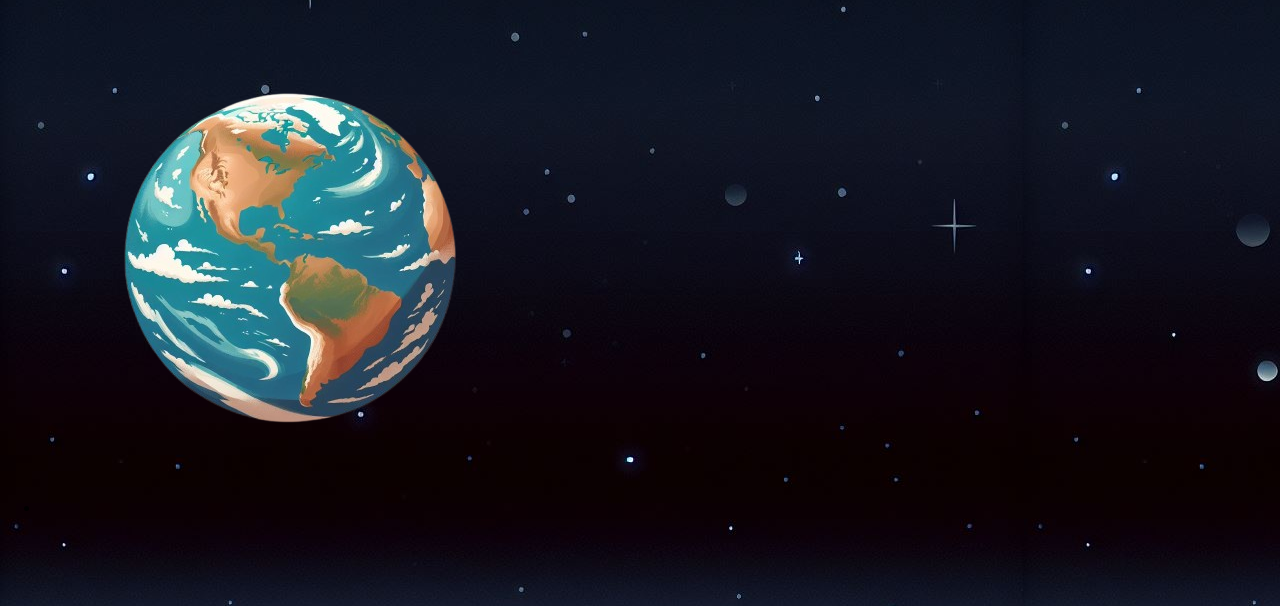
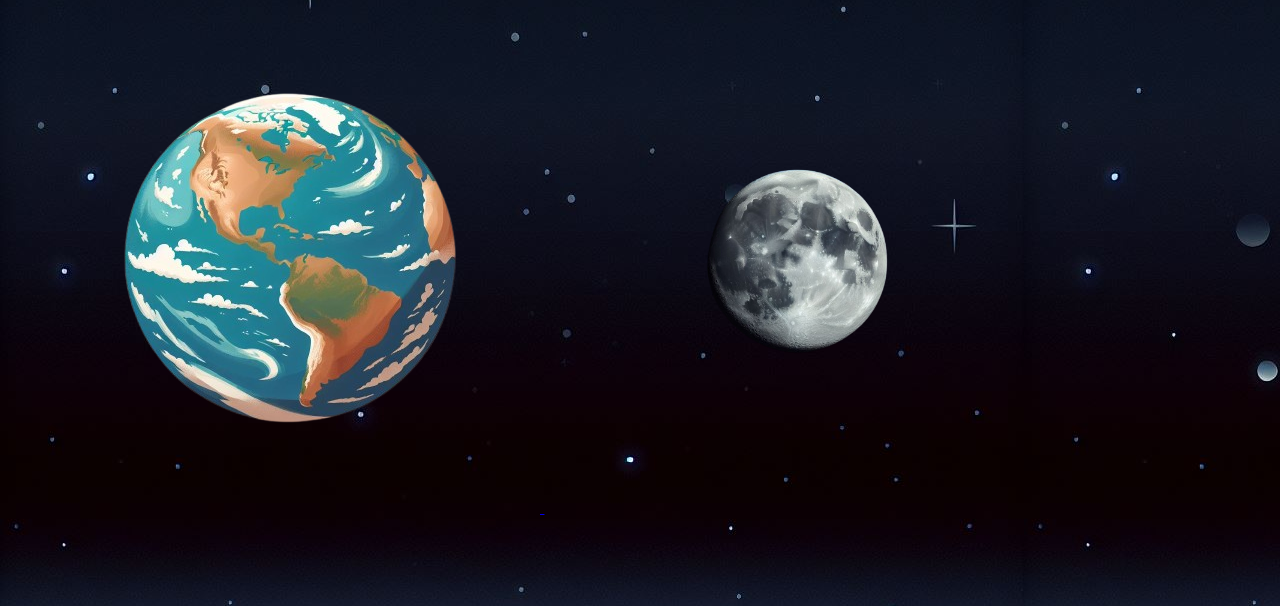
Before and after one commit to dylanfox44/hello-explorer, a plain HTML site: page index.html in a window 1280 px wide. Shown: the part 137-743 px from the top of the page. Drawn offline with Linux system fonts and the light colour scheme.

Commit message:
placement test

```diff
--- a/index.html
+++ b/index.html
@@ -15,8 +15,8 @@
   <div class="links">
     <nav>
       <ul>
-        <li><a href="index.html"> <img src="images/earth-1.png"> </a></li>
-        <li><a href="about.html"> <img src="images/moon-1.png" class="moon"> </a></li>
+        <a href="index.html"> <img src="images/earth-1.png"> </a>
+        <a href="about.html"> <img src="images/moon-1.png" class="moon"> </a>
       </ul>
     </nav>
   </div>
```
